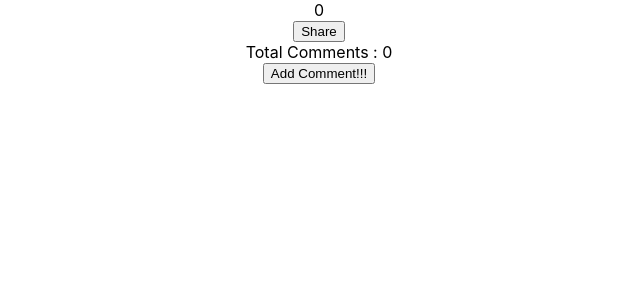
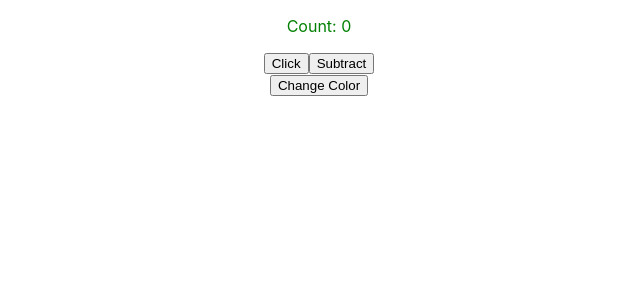
Before and after one commit to Dinesh107/RFS10amMar24Besant, a React (Create React App) app: page / in a window 1280 px wide. Shown: the top 300 px of the page, without its empty margins (321-961 px from the left). Built offline with nearby package versions, Linux system fonts and the light colour scheme.

Commit message:
EigthCommit

```diff
--- a/src/App.js
+++ b/src/App.js
@@ -20,14 +20,24 @@ import ShareCountHocPractice from './Components/ShareCountHocPractice';
 import CommentCountHocPractice from './Components/CommentCountHocPractice';
 import EnhanceShares from './Components/ShareCountHocPractice';
 import EnhanceComments from './Components/CommentCountHocPractice';
+import ClassClickingWithoutHooks from './Components/ClassClickingWithoutHooks';
+import HooksClickingUseSatePractice from './Components/HooksClickingUseSatePractice';
+import UseEffectHookPractice from './Components/UseEffectHookPractice';
+
 
 function App() {
   return (
     <div className='App'>
 
-      <EnhanceShares/>
+      <UseEffectHookPractice/>
 
-      <EnhanceComments/>
+      {/* <HooksClickingUseSatePractice/> */}
+
+      {/* <ClassClickingWithoutHooks/> */}
+
+      {/* <EnhanceShares/> */}
+
+      {/* <EnhanceComments/> */}
 
       {/* <ShareCountHocPractice/> */}
 
--- /dev/null
+++ b/src/Components/ClassClickingWithoutHooks.js
@@ -0,0 +1,33 @@
+import React, { Component } from 'react'
+
+class ClassClickingWithoutHooks extends Component {
+
+  constructor(props) {
+    super(props)
+
+    this.state = {
+       count: 0
+    }
+  }
+
+  incrementClicking = () => {
+
+    this.setState({
+        count: this.state.count + 1
+
+    })
+}
+
+  render() {
+    return (
+      <div>
+      {this.state.count}
+      <br />
+      <button onClick={this.incrementClicking} >Count
+      </button>
+      </div>
+    )
+  }
+}
+
+export default ClassClickingWithoutHooks
--- /dev/null
+++ b/src/Components/HooksClickingUseSatePractice.js
@@ -0,0 +1,16 @@
+import React, {useState} from 'react'
+
+function HooksClickingUseSatePractice() {
+
+  const [count, setCount] =  useState(0)
+
+  return (
+    <div>
+        {count}
+        <br />
+        <button onClick={() => setCount(count + 1)} >Click</button>
+    </div>
+  )
+}
+
+export default HooksClickingUseSatePractice
--- /dev/null
+++ b/src/Components/UseEffectHookPractice.js
@@ -0,0 +1,43 @@
+import React, {useEffect, useState} from 'react'
+
+function UseEffectHookPractice() {
+
+  const [count, setCount] = useState(0);
+  const [color, setColor] = useState("green");
+
+  useEffect(() => {
+
+     document.title = (`Count: ${count} ${color}` );
+
+  }, [count, color]);
+
+  function clickingCount() {
+
+     setCount(c => c + 1);
+
+  }
+
+  function subtractCount() {
+
+     setCount(c => c - 1);
+
+  }
+
+  function changeColor() {
+
+    setColor(c => c === "green" ? "red" : "green");
+
+  }
+
+  return (
+    <div>
+        <p style={{color: color}} >Count: {count}</p>
+        <button onClick={clickingCount} >Click</button>
+        <button onClick={subtractCount} >Subtract</button>
+        <br />
+        <button onClick={changeColor} >Change Color</button>
+    </div>
+  )
+}
+
+export default UseEffectHookPractice
```
